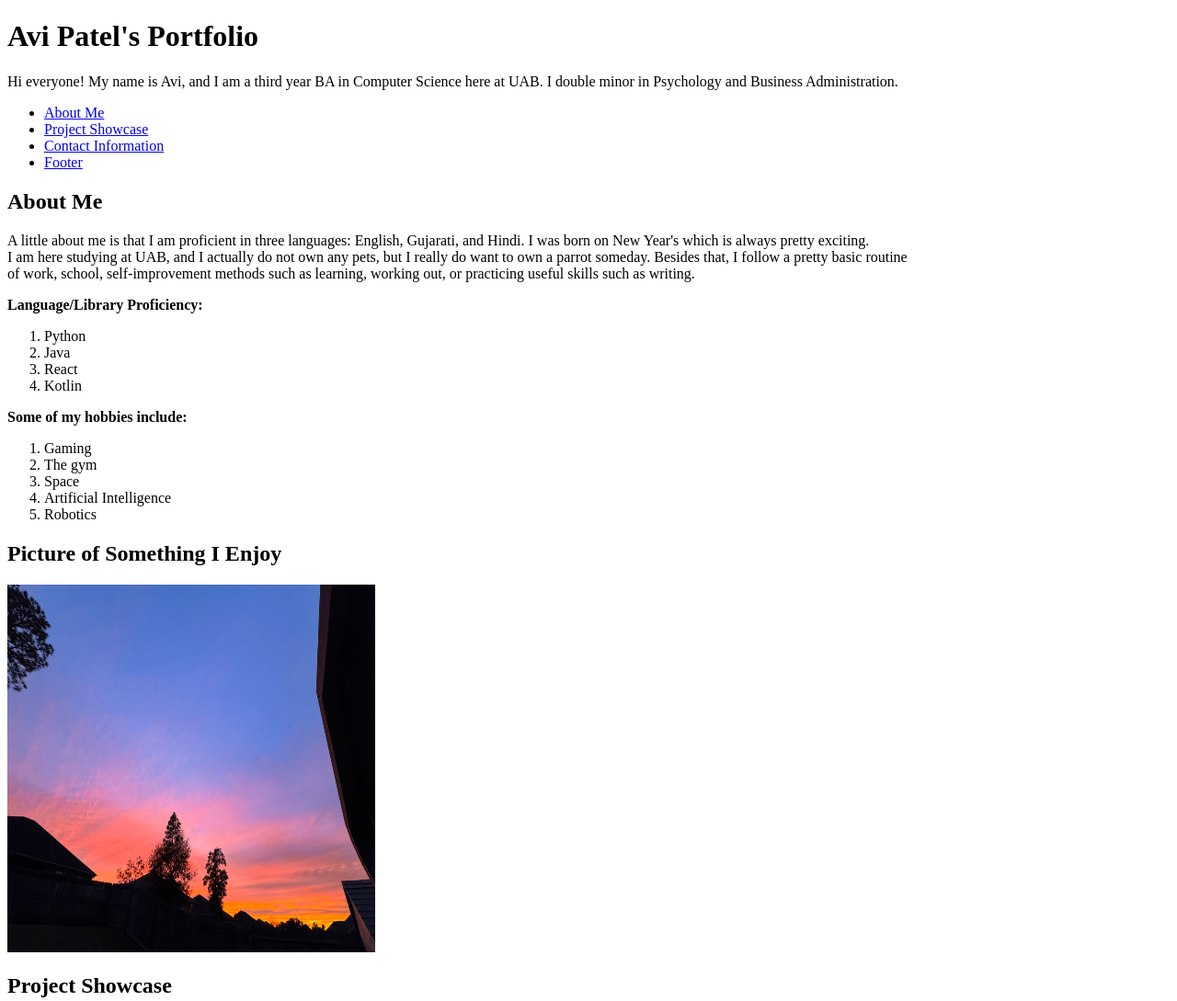
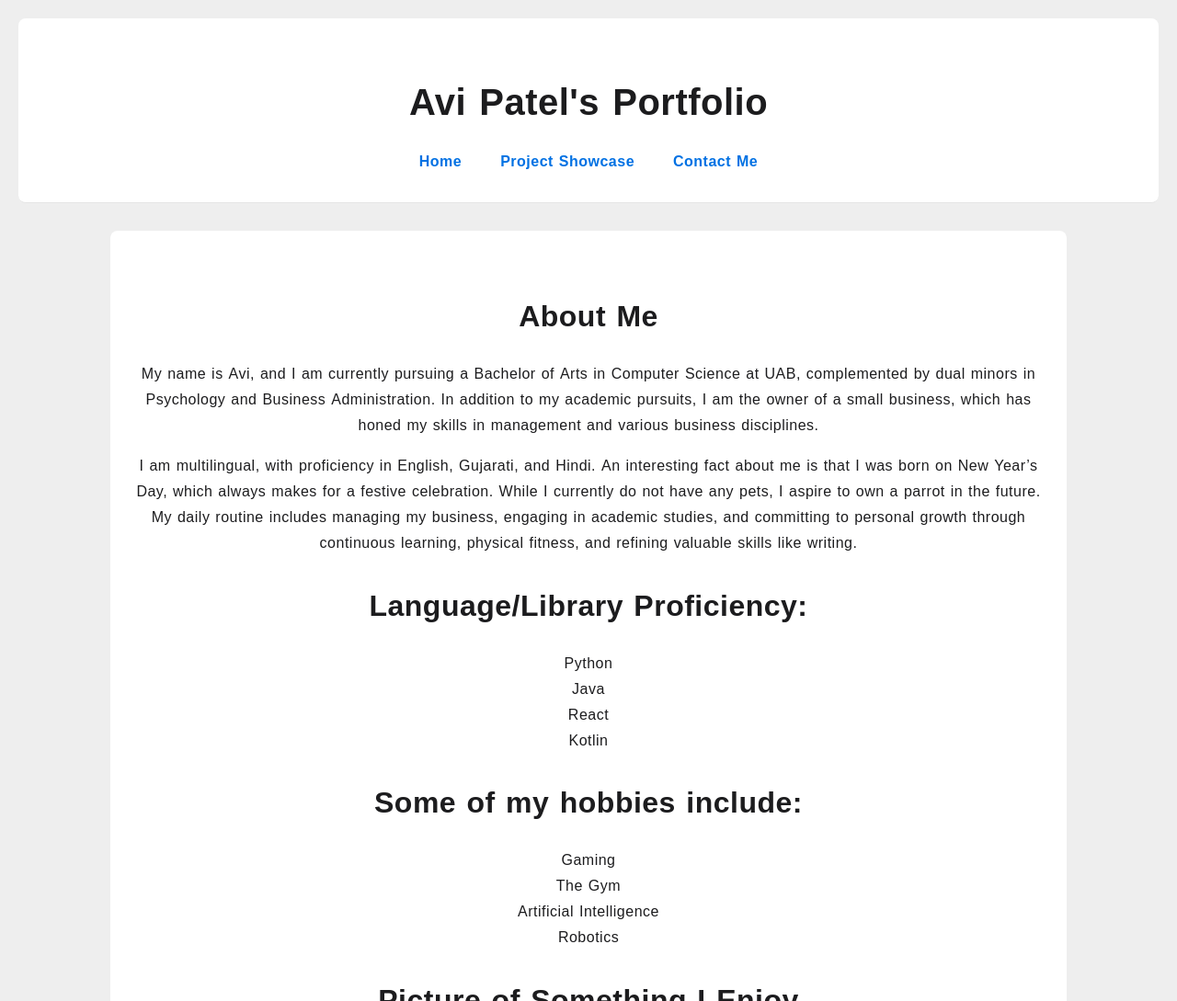
Before and after one commit to avip01/UAB-CS-221, a plain HTML site: page Lab 5 - Styling your Portfolio/index.html in a window 1280 px wide. Shown: the top 1089 px of the page at 92% size. Drawn offline with Linux system fonts and the light colour scheme; a web font is replaced by a local one.

Commit message:
Lab 5 Styling Portfolio

```diff
--- a/Lab 5 - Styling your Portfolio/index.html
+++ b/Lab 5 - Styling your Portfolio/index.html
@@ -6,84 +6,46 @@
 
   <title>Avi's Portfolio</title>
   <link rel="stylesheet" href="styles.css">
+  <link rel="stylesheet" href="https://use.typekit.net/sjr4pds.css">
 </head>
 <body>
 <header>
   <h1>Avi Patel's Portfolio</h1>
-  <section>Hi everyone! My name is Avi, and I am a third year BA in Computer Science here at UAB. I double minor in Psychology and Business Administration. </section>
+
   <nav>
-    <ul>
-      <li><a href="#About">About Me</a></li>
-      <li><a href="#Projects">Project Showcase</a></li>
-      <li><a href="#Contact">Contact Information</a></li>
-      <li><a href="#Footer">Footer</a></li>
-    </ul>
+    <a href="index.html">Home</a>&nbsp;
+    <a href="projects.html">Project Showcase</a>&nbsp;
+    <a href="contact.html">Contact Me</a>
+  </nav>
 
-  </nav>
 </header>
 <section id="About">
   <h2>About Me</h2>
-  <p>A little about me is that I am proficient in three languages: English, Gujarati, and Hindi. I was born on New Year's which is always pretty exciting.<br>
-    I am here studying at UAB, and I actually do not own any pets, but I really do want to own a parrot someday. Besides that, I follow a pretty basic routine <br>
-    of work, school, self-improvement methods such as learning, working out, or practicing useful skills such as writing.</p>
+  <p>My name is Avi, and I am currently pursuing a Bachelor of Arts in Computer Science at UAB,
+    complemented by dual minors in Psychology and Business Administration. In addition to my academic pursuits,
+    I am the owner of a small business, which has honed my skills in management and various business disciplines.</p>
 
-  <p><b>Language/Library Proficiency: </b></p>
-  <ol type="1" start="1">
-    <li>Python</li>
-    <li>Java</li>
-    <li>React</li>
-    <li>Kotlin</li>
-  </ol>
-  <p><b>Some of my hobbies include: </b></p>
-  <ol type="1" start="1">
-    <li>Gaming</li>
-    <li>The gym</li>
-    <li>Space</li>
-    <li>Artificial Intelligence</li>
-    <li>Robotics</li>
-  </ol>
+    <p>I am multilingual, with proficiency in English, Gujarati, and Hindi. An interesting fact about me is that I was born on New Year’s Day,
+    which always makes for a festive celebration. While I currently do not have any pets, I aspire to own a parrot in the future.
+    My daily routine includes managing my business, engaging in academic studies, and committing to personal growth through continuous learning,
+    physical fitness, and refining valuable skills like writing.</p>
+
+  <h2>Language/Library Proficiency: </h2>
+  <p>Python <br>
+     Java <br>
+     React <br>
+     Kotlin </p>
+
+  <h2>Some of my hobbies include: </h2>
+  <p>Gaming <br>
+     The Gym <br>
+     Artificial Intelligence <br>
+     Robotics </p>
+
   <h2>Picture of Something I Enjoy</h2>
   <img src="sunset1.JPG" alt="Love sunsets" width="400" height="400" />
 </section>
 
-<section id="Projects">
-  <h2>Project Showcase</h2>
-
-  <ol>
-    <li><h3><b>Currency Converter App</b></h3>
-      <p>This app helps users to convert specific real-time currencies using an API<br>
-        It will automatically find your location with permission as well as allow<br>
-        the user to connect chains of different country's currencies for trading purposes.</p>
-      <p><a href="https://github.com/heyzeus77/CS422-CS522_CurrencyConverter">Currency Converter App</a></p>
-    </li>
-
-    <li><h3><b>Farm Dashboard Java Application</b></h3>
-      <p>This application allows intended users (farmers) to be able to control drones<br>
-        for various task-related errands from monitoring animal health and GPS <br>
-        location to checking soil composition for crop well-being.</p>
-      <p><a href="https://gitlab.com/group96281743/FarmDashboard">Java Farm Dashboard</a></p>
-    </li>
-
-    <li><h3><b>React iOS App</b></h3>
-      <p>Currently in development, but the main goal of this application is to help pre-med<br>
-        students study for the MCAT using various resources from online textbooks to<br>
-        flashcards and personal assessments to determine their weakpoints for free.</p>
-
-      <div>
-        <img src="RaatApp.png" alt="Code for React iOS app in Development" width="700" height="400" />
-        <img src="RaatStudyApp.png" alt="Basic Structure of App" width="300" height="550" />
-      </div>
-    </li>
-  </ol>
-</section>
-
-<section id="Contact">
-  <h2>Contact Me</h2>
-  <ul>
-    <li><a href="mailto:arpatel2@uab.edu">Send Email</a></li>
-    <li><a href="https://www.linkedin.com/in/arpatel2004/">LinkedIn</a></li>
-  </ul>
-</section>
 
 <section id="Footer">
   <h2>Footer</h2>
@@ -91,7 +53,6 @@
     <p>&commat; 2025, Avi Patel. All Rights Reserved.</p>
     <p> Portfolio Designed for CS 221</p>
   </footer>
-
 </section>
 
 </body>
--- a/Lab 5 - Styling your Portfolio/styles.css
+++ b/Lab 5 - Styling your Portfolio/styles.css
@@ -0,0 +1,68 @@
+body {
+    font-family: 'Noto Kufi Arabic', sans-serif;
+    font-size: 16px;
+    line-height: 1.75;
+    letter-spacing: 0.5px;
+    text-align: center;
+    background-color: #EEEEEE; /* Base background */
+    color: #1C1C1E; /* Dark text for readability */
+    padding: 20px;
+    margin: 0;
+}
+
+header {
+    background-color: #FFFFFF; /* Bold header color */
+    border-bottom: 1px solid #E5E5E5;
+    padding: 30px 20px;
+    margin-bottom: 30px;
+    border-radius: 8px;
+}
+
+header h1 {
+    font-size: 2.5em;
+    margin-bottom: 15px;
+    color: #1C1C1E;
+}
+
+nav{
+    margin-top: 15px;
+}
+
+nav a {
+    color: #0071E3;
+    margin: 0 15px;
+    font-weight: 600;
+    text-decoration: none;
+    transition: text-decoration 0.3s;
+}
+
+nav a:hover {
+    text-decoration: underline;
+}
+
+section {
+    background-color: #FFFFFF;
+    padding: 40px 20px;
+    margin: 30px auto;
+    max-width: 1000px;
+    border-radius: 8px;
+}
+
+#Footer {
+    background: #FAFAFA;
+    color: #1C1C1E;
+    border-radius: 8px;
+    margin-top: 40px;
+    padding: 30px 20px;
+    border-top: 1px solid #E5E5E5;
+}
+
+h2 {
+    color: #1C1C1E;
+    font-size: 2em;
+    margin-bottom: 20px;
+}
+
+p {
+    margin-bottom: 15px;
+}
```
Also changed, not shown: Lab 5 - Styling your Portfolio/contact.html (added, +39 -0 lines), Lab 5 - Styling your Portfolio/projects.html (added, +62 -0 lines).
